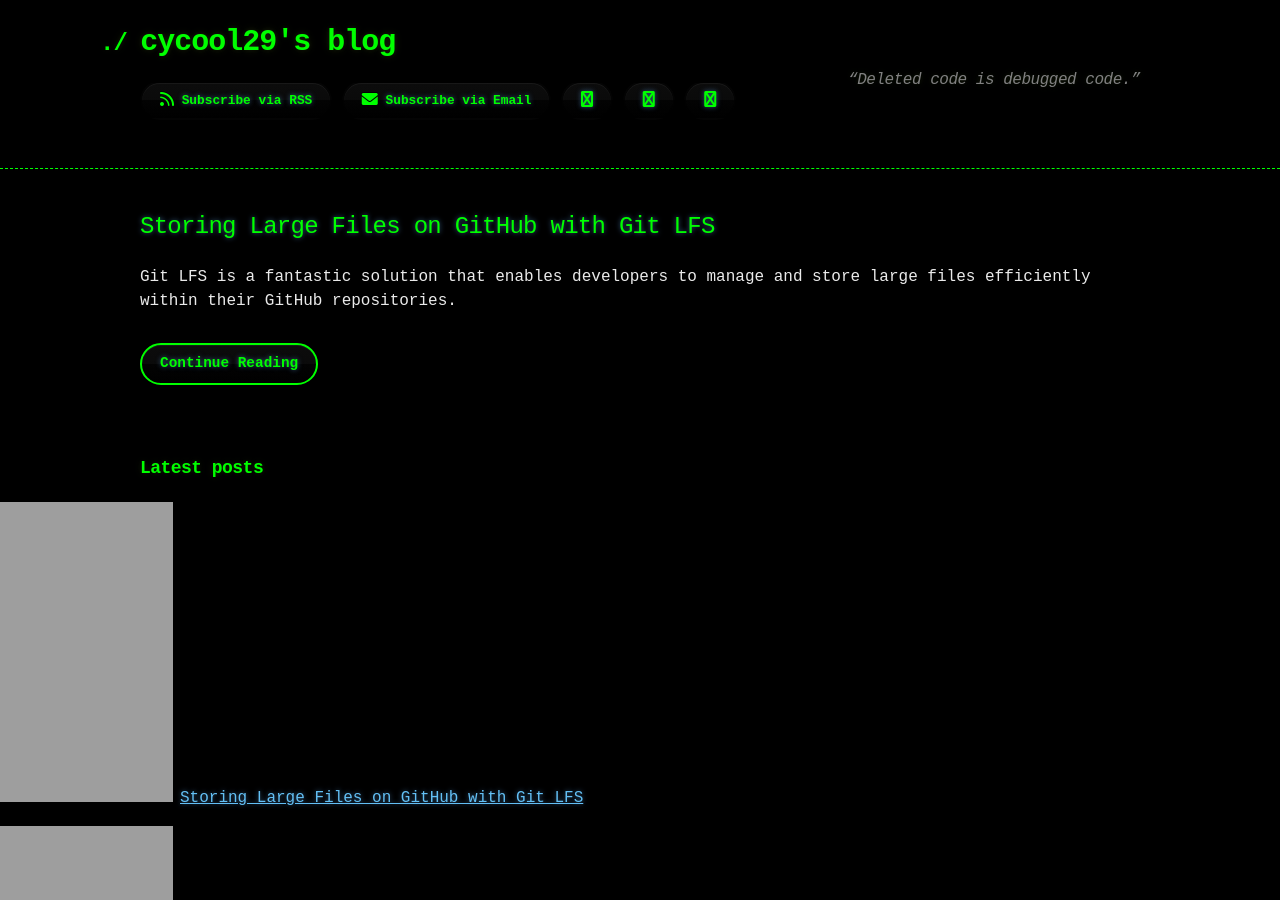
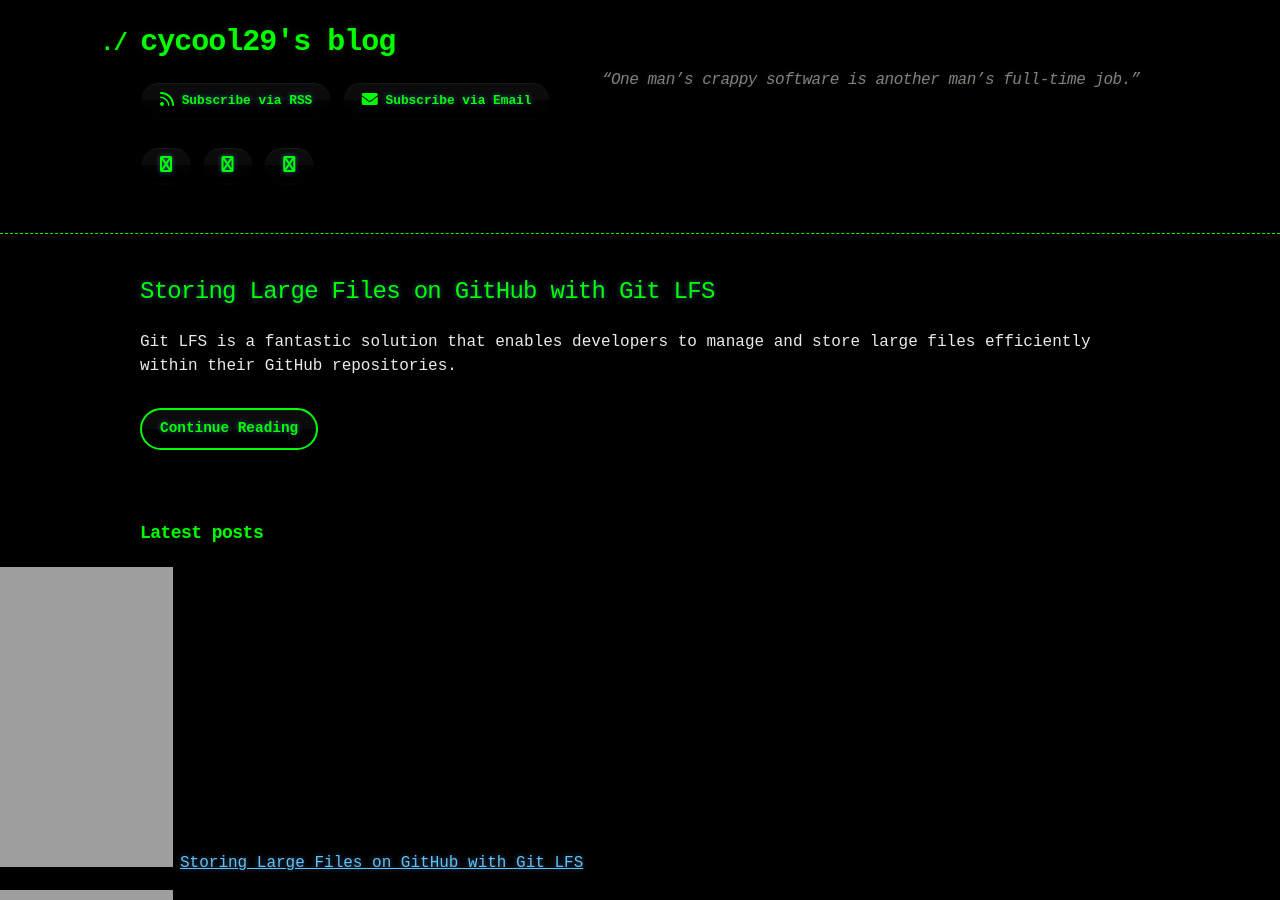
Before and after one commit to cycool29/cycool29.github.io, a Jekyll site: the page built from index.md, in a window 1280 px wide and 900 px high. Built offline with Jekyll 4.4.1, drawn with Linux system fonts in a browser that asks for light colours; a style sheet for code colours, icons or effects is not loaded.

Commit message:
Update quotes

```diff
--- a/_config.yml
+++ b/_config.yml
@@ -1,5 +1,5 @@
 title: cycool29's blog
-description: "“Deleted code is debugged code.” "
+description: "“One man’s crappy software is another man’s full-time job.” "
 bio: A high school student. Intermediate in Python, Git, Bash. Learning JavaScript. He/Him. "
 author: cycool29
 url: https://cycool29.github.io
```
